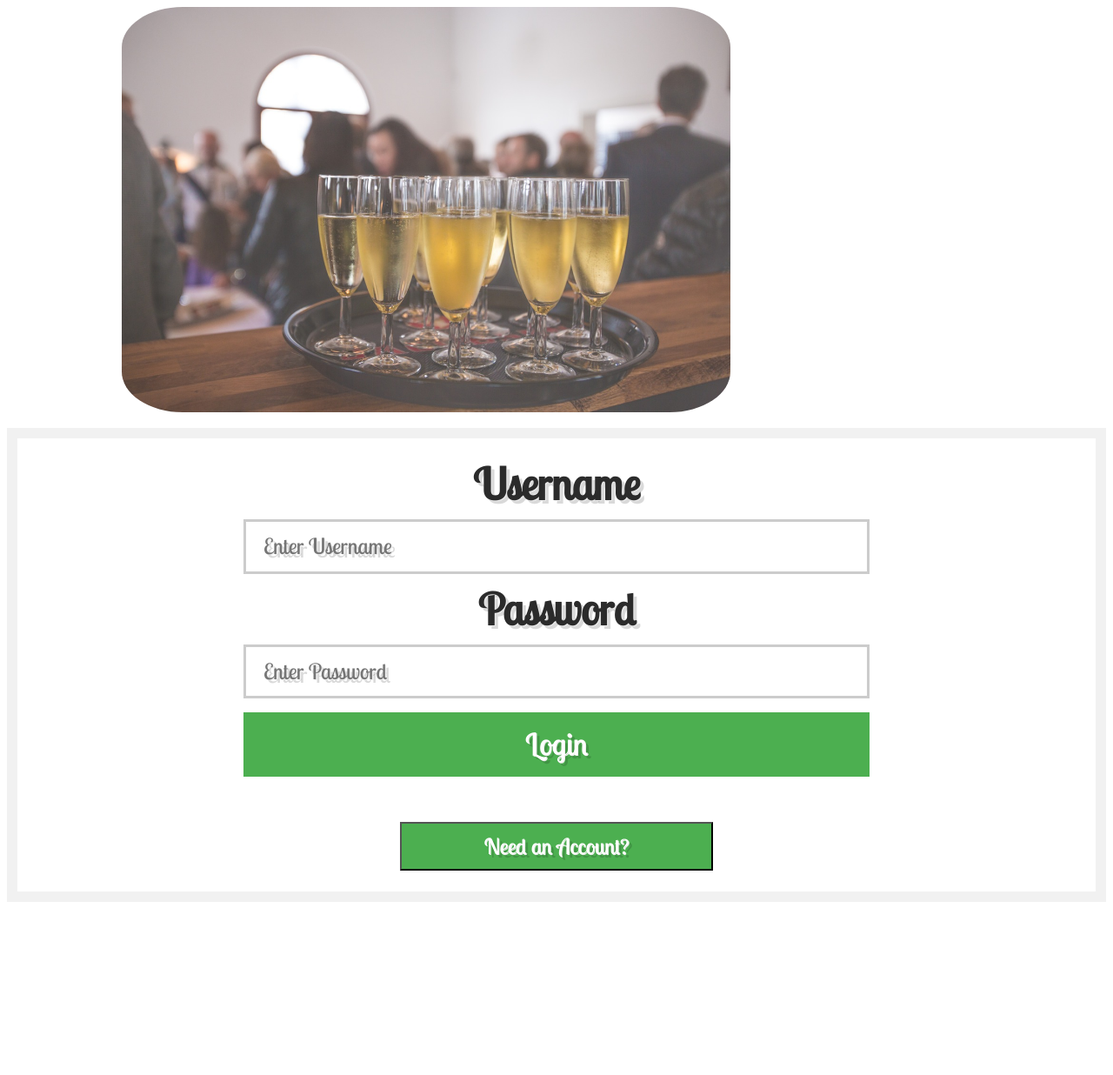
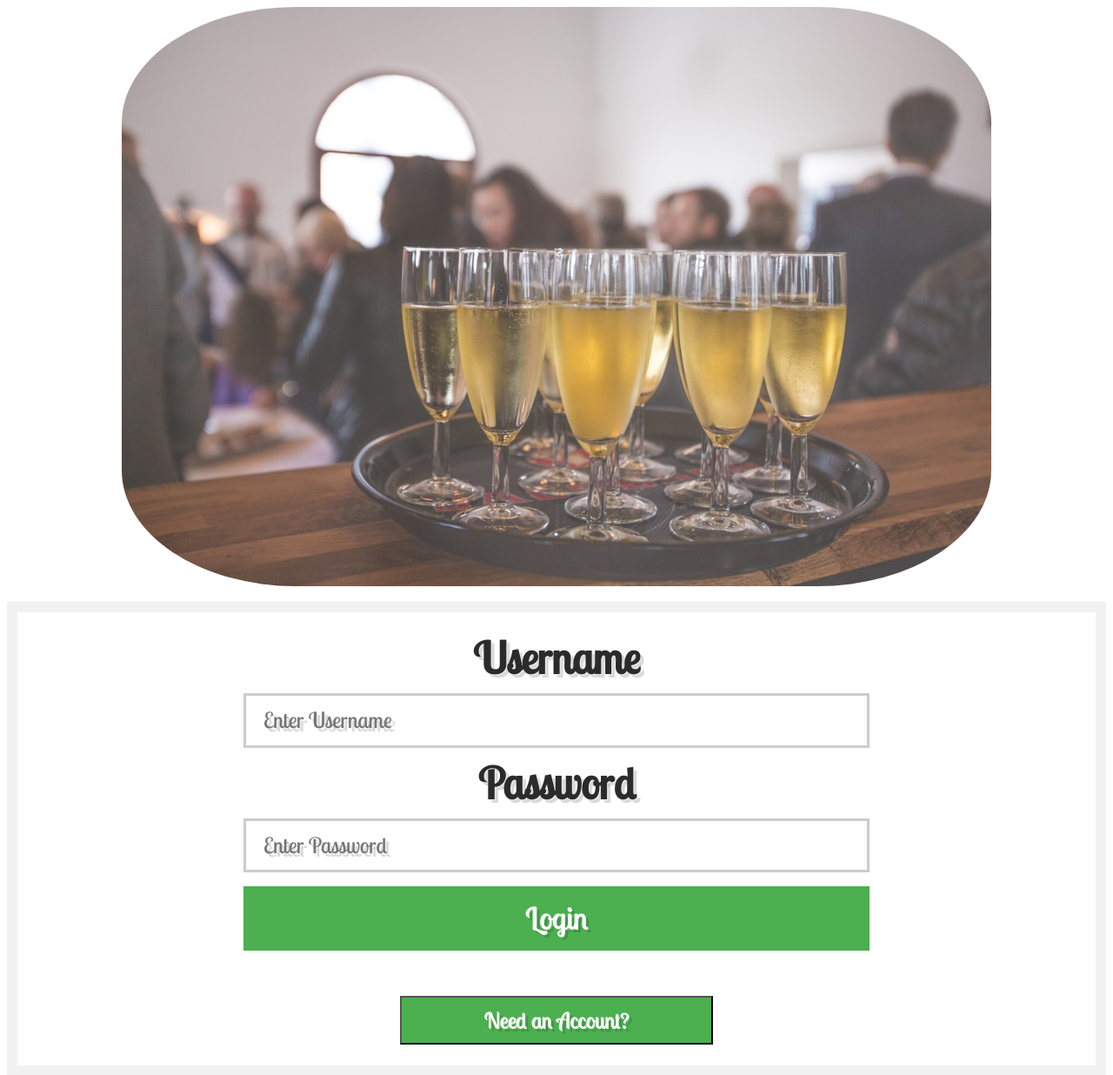
Before and after one commit to 9yun/eventSystem, a Django app: template eventSystem/templates/eventSystem/login.html in a window 1280 px wide. Shown: the top 1236 px of the page at 87% size. Before the commit the page ends 1037 px from the top, so only its background shows below. Run offline with Django 3.2, Linux system fonts and the light colour scheme; the template is opened without the code that fills it, so the values that code supplies are empty.

Commit message:
wallpaper css experimentation ctd.

```diff
--- a/eventSystem/static/login/css/login.css
+++ b/eventSystem/static/login/css/login.css
@@ -106,8 +106,8 @@ button {
 }
 
 img.wallpaper {
-    width: 70%;
-    border-radius: 10%;
+    width: 100%;
+    border-radius: 20%;
 }
 
 .input_container {
```
